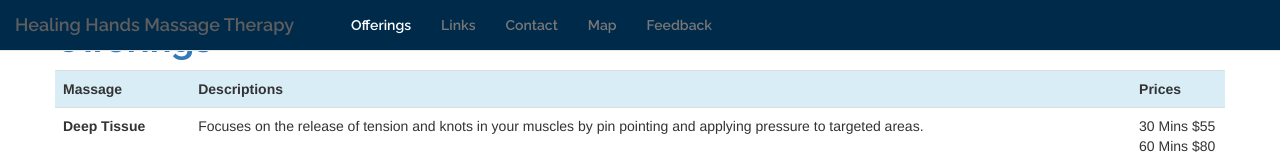
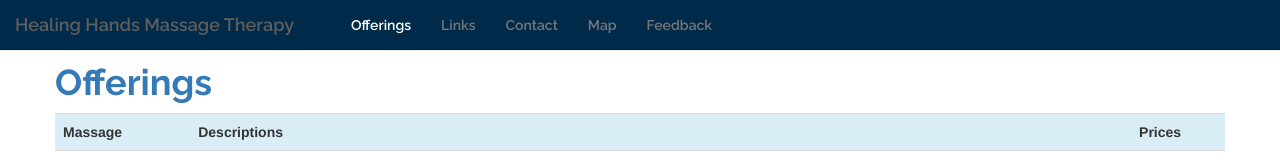
Before and after one commit to cpoff/gitTest, a plain HTML site: page index.html in a window 1280 px wide. Shown: the top 160 px of the page. Drawn offline with nearby package versions, Linux system fonts and the light colour scheme.

Commit message:
Removed commenting on the header padding

```diff
--- a/css/main.css
+++ b/css/main.css
@@ -40,9 +40,8 @@ ul li {
 OFFERINGS
 ************************************************************/
 
-/*.first {
+.first {
   margin-top: 4.5em;
-}*/
 
 
 /************************************************************
```
